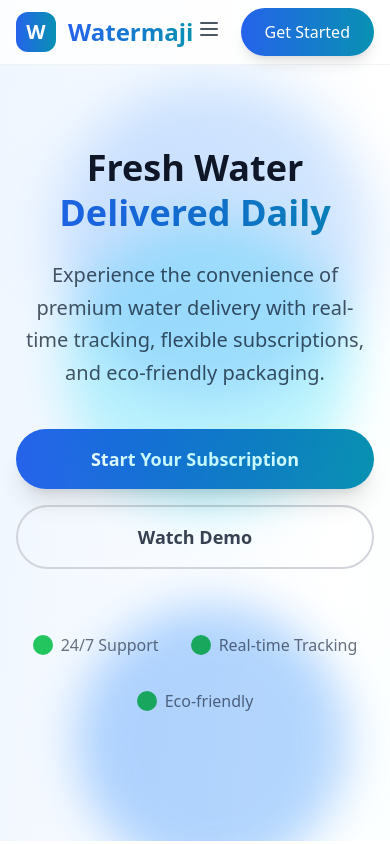
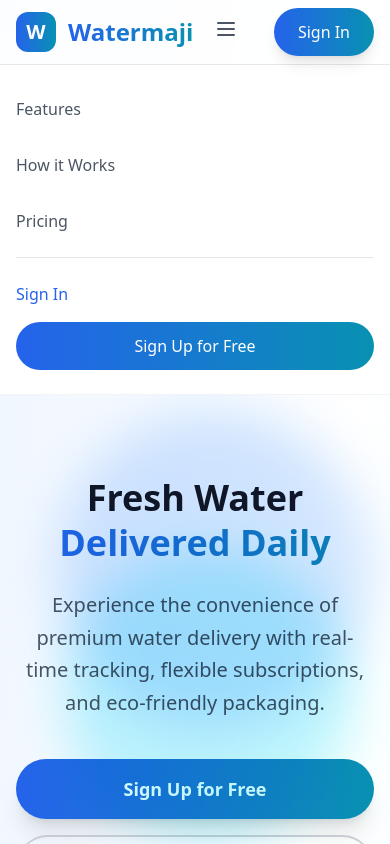
Before and after one commit to rigzlion8/watermaji, a Next.js app in the folder apps/frontend/: page / in a window 390 px wide. Both pictures are taken after a click on the button 209 px from the left and 29 px from the top of the page. Shown: the top 844 px of the page. Built offline with nearby package versions, Linux system fonts and the light colour scheme.

Commit message:
fix mobile friendly view

```diff
--- a/apps/frontend/app/page.tsx
+++ b/apps/frontend/app/page.tsx
@@ -1,7 +1,11 @@
-import React from 'react';
+'use client';
+
+import React, { useState } from 'react';
 import Link from 'next/link';
 
 export default function LandingPage() {
+  const [isMobileMenuOpen, setIsMobileMenuOpen] = useState(false);
+
   return (
     <div className="min-h-screen bg-gradient-to-br from-blue-50 via-white to-cyan-50">
       {/* Navigation */}
@@ -33,7 +37,10 @@ export default function LandingPage() {
 
             {/* Mobile Menu Button */}
             <div className="md:hidden">
-              <button className="text-gray-600 hover:text-blue-600 transition-colors">
+              <button
+                onClick={() => setIsMobileMenuOpen(!isMobileMenuOpen)}
+                className="text-gray-600 hover:text-blue-600 transition-colors"
+              >
                 <svg className="w-6 h-6" fill="none" stroke="currentColor" viewBox="0 0 24 24">
                   <path strokeLinecap="round" strokeLinejoin="round" strokeWidth={2} d="M4 6h16M4 12h16M4 18h16" />
                 </svg>
@@ -49,14 +56,45 @@ export default function LandingPage() {
                 Sign In
               </Link>
               <Link
-                href="/signup"
+                href="/signin"
                 className="inline-flex px-6 py-3 bg-gradient-to-r from-blue-600 to-cyan-600 text-white font-medium rounded-full hover:from-blue-700 hover:to-cyan-700 transform hover:scale-105 transition-all duration-200 shadow-lg hover:shadow-xl"
               >
-                Get Started
+                Sign In
               </Link>
             </div>
           </div>
         </div>
+
+        {/* Mobile Menu Dropdown */}
+        {isMobileMenuOpen && (
+          <div className="md:hidden bg-white border-t border-gray-200">
+            <div className="px-4 py-6 space-y-4">
+              <a href="#features" className="block text-gray-600 hover:text-blue-600 transition-colors py-2">
+                Features
+              </a>
+              <a href="#how-it-works" className="block text-gray-600 hover:text-blue-600 transition-colors py-2">
+                How it Works
+              </a>
+              <a href="#pricing" className="block text-gray-600 hover:text-blue-600 transition-colors py-2">
+                Pricing
+              </a>
+              <div className="pt-4 border-t border-gray-200">
+                <Link
+                  href="/signin"
+                  className="block text-blue-600 font-medium hover:text-blue-700 transition-colors py-2"
+                >
+                  Sign In
+                </Link>
+                <Link
+                  href="/signup"
+                  className="block mt-2 px-6 py-3 bg-gradient-to-r from-blue-600 to-cyan-600 text-white font-medium rounded-full hover:from-blue-700 hover:to-cyan-700 transition-all duration-200 text-center"
+                >
+                  Sign Up for Free
+                </Link>
+              </div>
+            </div>
+          </div>
+        )}
       </nav>
 
       {/* Hero Section */}
@@ -80,13 +118,13 @@ export default function LandingPage() {
                 href="/signup"
                 className="w-full sm:w-auto px-8 py-4 bg-gradient-to-r from-blue-600 to-cyan-600 text-white font-semibold rounded-full hover:from-blue-700 hover:to-cyan-700 transform hover:scale-105 transition-all duration-200 shadow-xl hover:shadow-2xl text-lg"
               >
-                Start Your Subscription
+                Sign Up for Free
               </Link>
               <Link
-                href="/demo"
+                href="/signin"
                 className="w-full sm:w-auto px-8 py-4 border-2 border-gray-300 text-gray-700 font-semibold rounded-full hover:border-blue-600 hover:text-blue-600 transition-all duration-200 text-lg"
               >
-                Watch Demo
+                Sign In
               </Link>
             </div>
 
```
